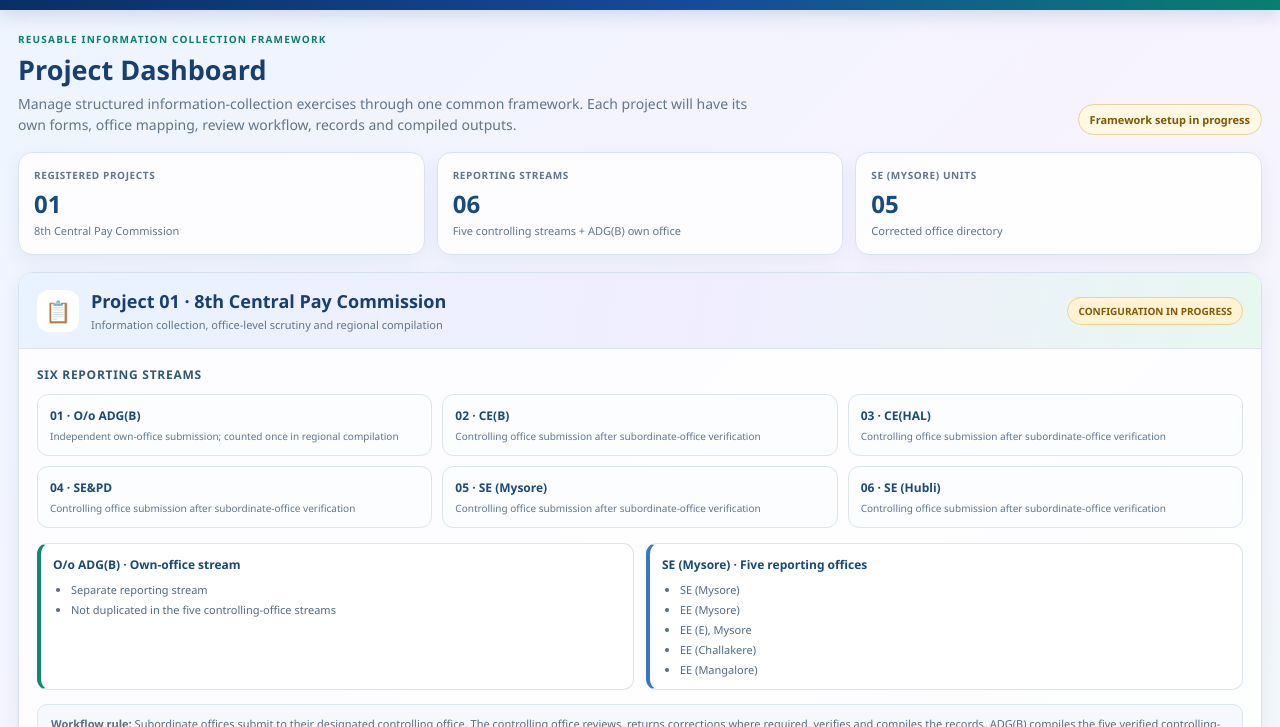
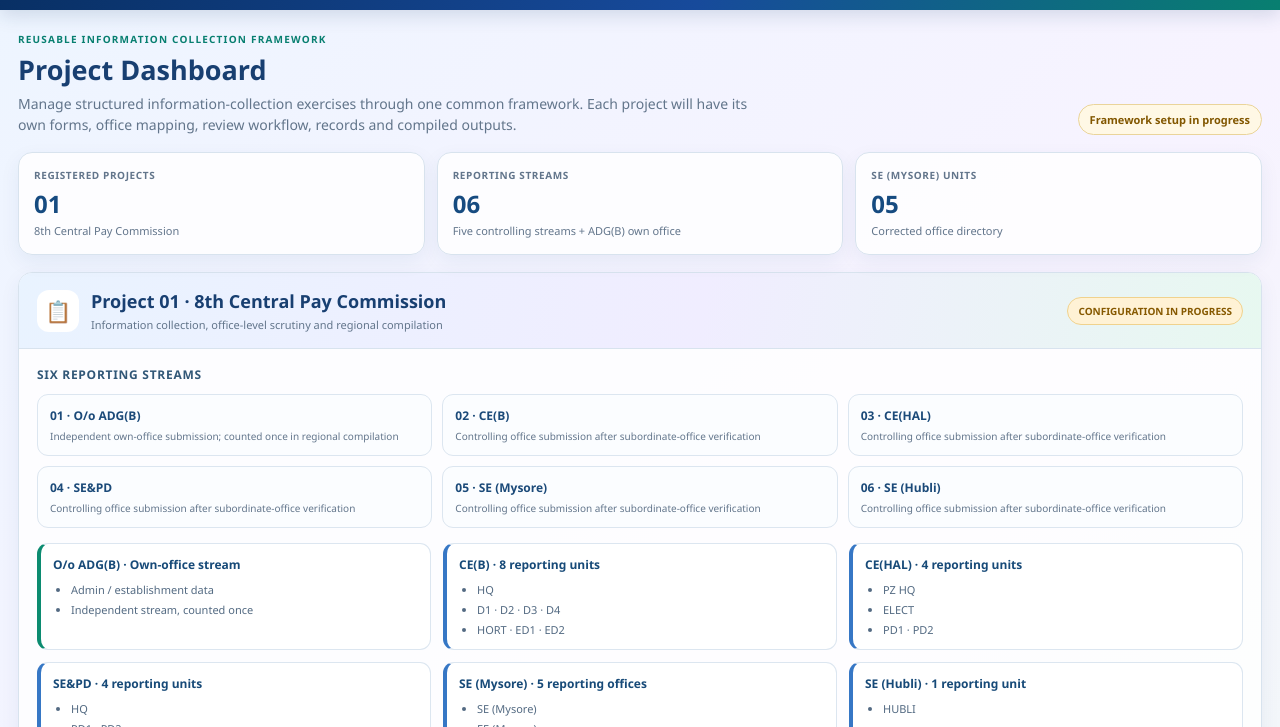
Before and after one commit to saradasutar/ADG-B-Report-Portal, a plain HTML site: page information-projects.html in a window 1280 px wide. Shown: the part 73-800 px from the top of the page. Drawn offline with Linux system fonts and the light colour scheme.

Commit message:
Show complete 8th CPC office hierarchy and corrected Mysore units

```diff
--- a/information-projects.html
+++ b/information-projects.html
@@ -13,7 +13,7 @@ header{background:linear-gradient(105deg,#082f63,#174a9b 55%,#087f70);color:#fff
 main{max-width:1400px;margin:22px auto;padding:0 18px 35px}.intro{display:flex;justify-content:space-between;align-items:end;gap:16px;flex-wrap:wrap;margin-bottom:17px}.eyebrow{font-size:10px;font-weight:900;letter-spacing:.12em;color:#087f70;text-transform:uppercase}.intro h2{margin:5px 0;font-size:27px;color:#183f71}.intro p{margin:0;color:var(--muted);max-width:760px;line-height:1.5}.pill{border:1px solid #ead49a;background:#fff8e5;color:#825700;padding:7px 11px;border-radius:999px;font-size:11px;font-weight:800}
 .metrics{display:grid;grid-template-columns:repeat(3,minmax(0,1fr));gap:12px;margin:17px 0}.metric,.panel,.project{background:#ffffffdc;border:1px solid var(--line);border-radius:14px;box-shadow:0 7px 20px #173d6810}.metric{padding:15px}.metric small{display:block;color:var(--muted);font-weight:800;text-transform:uppercase;font-size:10px;letter-spacing:.06em}.metric strong{display:block;margin-top:5px;font-size:24px;color:#164b80}.metric span{font-size:11px;color:var(--muted)}
 .project{overflow:hidden;margin:15px 0}.project-head{padding:16px 18px;background:linear-gradient(100deg,#e9f3ff,#f0edff 55%,#e7f8f0);border-bottom:1px solid var(--line);display:flex;align-items:center;justify-content:space-between;gap:12px;flex-wrap:wrap}.project-title{display:flex;align-items:center;gap:12px}.project-icon{width:42px;height:42px;border-radius:12px;background:#fff;display:grid;place-items:center;font-size:21px}.project-title h3{margin:0;font-size:18px;color:#183f71}.project-title p{margin:4px 0 0;color:var(--muted);font-size:11px}.status{background:#fff2d5;color:#865900;border:1px solid #f0d28d;border-radius:999px;padding:6px 10px;font-size:10px;font-weight:900;text-transform:uppercase}
-.project-body{padding:17px 18px}.section-title{font-size:12px;font-weight:900;color:#315777;text-transform:uppercase;letter-spacing:.06em;margin:0 0 11px}.streams{display:grid;grid-template-columns:repeat(3,minmax(0,1fr));gap:10px}.stream{border:1px solid #dce6f0;border-radius:11px;background:#fbfdff;padding:12px}.stream strong{display:block;color:#1b4a79;font-size:12px}.stream small{display:block;color:var(--muted);font-size:10px;margin-top:5px}.offices{display:grid;grid-template-columns:repeat(2,minmax(0,1fr));gap:12px;margin-top:15px}.office{border:1px solid #dce6f0;border-radius:11px;padding:12px;background:#fff}.office h4{margin:0 0 9px;font-size:12px;color:#174a78}.office ul{margin:0;padding-left:18px;display:grid;gap:5px;color:#536a82;font-size:11px}.own{border-left:4px solid #0b8b70}.control{border-left:4px solid #3677c5}.note{margin-top:14px;padding:11px 13px;border-radius:10px;background:#f5f8fc;border:1px solid #dce6ef;color:#586e84;font-size:11px;line-height:1.5}
+.project-body{padding:17px 18px}.section-title{font-size:12px;font-weight:900;color:#315777;text-transform:uppercase;letter-spacing:.06em;margin:0 0 11px}.streams{display:grid;grid-template-columns:repeat(3,minmax(0,1fr));gap:10px}.stream{border:1px solid #dce6f0;border-radius:11px;background:#fbfdff;padding:12px}.stream strong{display:block;color:#1b4a79;font-size:12px}.stream small{display:block;color:var(--muted);font-size:10px;margin-top:5px}.offices{display:grid;grid-template-columns:repeat(3,minmax(0,1fr));gap:12px;margin-top:15px}.office{border:1px solid #dce6f0;border-radius:11px;padding:12px;background:#fff}.office h4{margin:0 0 9px;font-size:12px;color:#174a78}.office ul{margin:0;padding-left:18px;display:grid;gap:5px;color:#536a82;font-size:11px}.own{border-left:4px solid #0b8b70}.control{border-left:4px solid #3677c5}.note{margin-top:14px;padding:11px 13px;border-radius:10px;background:#f5f8fc;border:1px solid #dce6ef;color:#586e84;font-size:11px;line-height:1.5}
 .future{display:grid;grid-template-columns:repeat(3,minmax(0,1fr));gap:11px}.future .stream{min-height:85px}.future strong{font-size:12px}
 footer{text-align:center;color:#78899b;font-size:10px;padding:12px}
 @media(max-width:760px){main{margin:15px auto}.intro h2{font-size:23px}.metrics{grid-template-columns:1fr}.streams,.offices,.future{grid-template-columns:1fr}.project-body{padding:13px}.brand h1{font-size:17px}}
@@ -42,8 +42,12 @@ footer{text-align:center;color:#78899b;font-size:10px;padding:12px}
 <div class="stream"><strong>06 · SE (Hubli)</strong><small>Controlling office submission after subordinate-office verification</small></div>
 </div>
 <div class="offices">
-<div class="office own"><h4>O/o ADG(B) · Own-office stream</h4><ul><li>Separate reporting stream</li><li>Not duplicated in the five controlling-office streams</li></ul></div>
-<div class="office control"><h4>SE (Mysore) · Five reporting offices</h4><ul><li>SE (Mysore)</li><li>EE (Mysore)</li><li>EE (E), Mysore</li><li>EE (Challakere)</li><li>EE (Mangalore)</li></ul></div>
+<div class="office own"><h4>O/o ADG(B) · Own-office stream</h4><ul><li>Admin / establishment data</li><li>Independent stream, counted once</li></ul></div>
+<div class="office control"><h4>CE(B) · 8 reporting units</h4><ul><li>HQ</li><li>D1 · D2 · D3 · D4</li><li>HORT · ED1 · ED2</li></ul></div>
+<div class="office control"><h4>CE(HAL) · 4 reporting units</h4><ul><li>PZ HQ</li><li>ELECT</li><li>PD1 · PD2</li></ul></div>
+<div class="office control"><h4>SE&amp;PD · 4 reporting units</h4><ul><li>HQ</li><li>PD1 · PD2</li><li>PED</li></ul></div>
+<div class="office control"><h4>SE (Mysore) · 5 reporting offices</h4><ul><li>SE (Mysore)</li><li>EE (Mysore)</li><li>EE (E), Mysore</li><li>EE (Challakere)</li><li>EE (Mangalore)</li></ul></div>
+<div class="office control"><h4>SE (Hubli) · 1 reporting unit</h4><ul><li>HUBLI</li></ul></div>
 </div>
 <div class="note"><strong>Workflow rule:</strong> Subordinate offices submit to their designated controlling office. The controlling office reviews, returns corrections where required, verifies and compiles the records. ADG(B) compiles the five verified controlling-office streams together with its independent own-office stream. Draft and returned records are excluded from official totals; only verified/accepted records count.</div>
 <div class="note"><strong>Current implementation status:</strong> This page establishes the project landing page and displays the confirmed reporting structure. Form configuration, authenticated submission, review actions, spreadsheet creation and compilation outputs are not yet connected. No live submissions or totals are represented here.</div>
```
